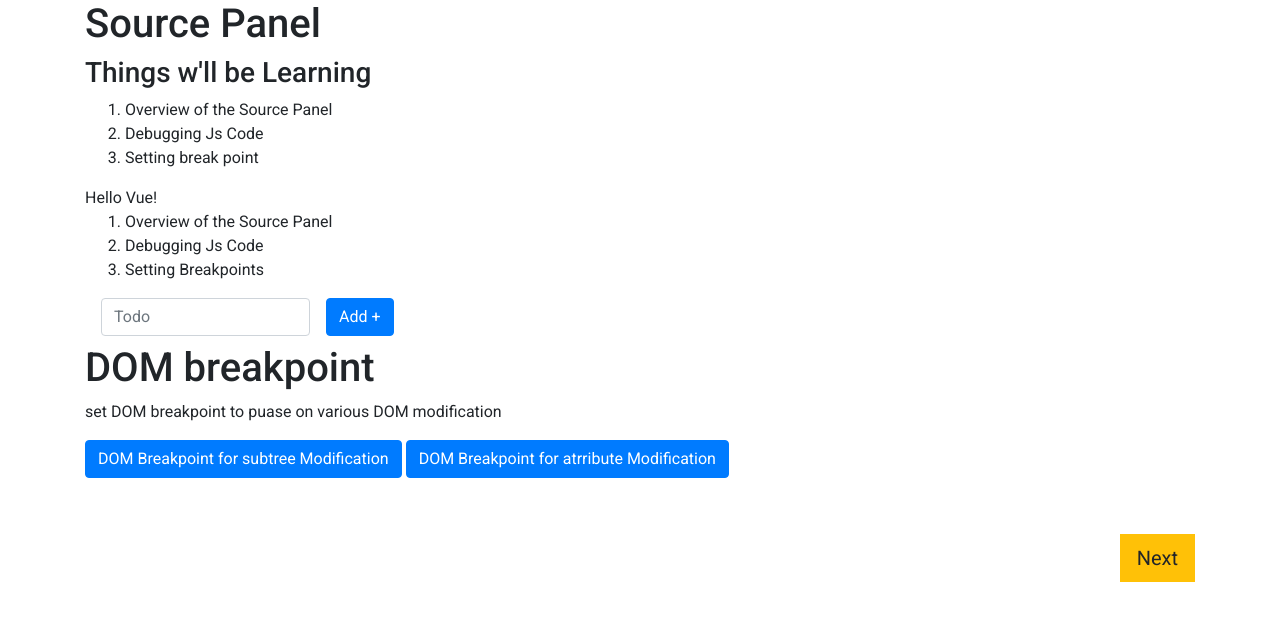
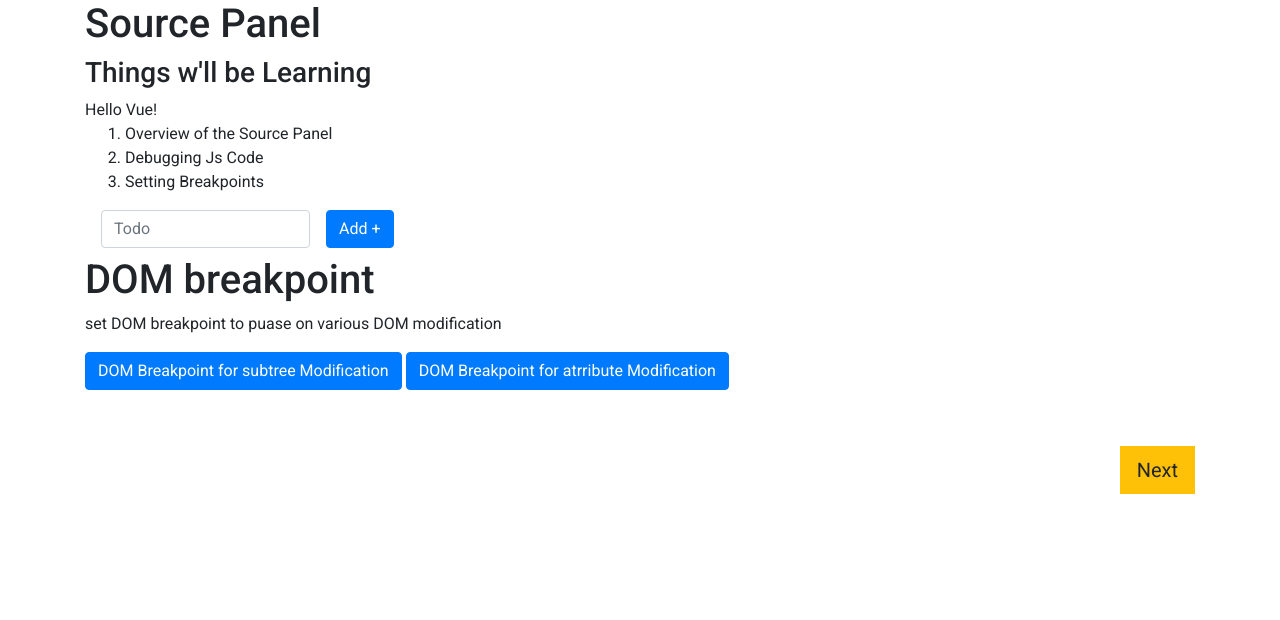
Before and after one commit to jamezzz123/dev-tools-training, a plain HTML site: page breakpoints.html in a window 1280 px wide. Drawn offline with nearby package versions, Linux system fonts and the light colour scheme; files that its build step writes are made by us from their sources; a script that the page names is missing.

Commit message:
cleaning up the code

```diff
--- a/breakpoints.html
+++ b/breakpoints.html
@@ -24,20 +24,12 @@
     <div class="container">
         <h1>Source Panel</h1>
         <h3>Things w'll be Learning</h3>
-        <ol type="1">
-            <li>Overview of the Source Panel</li>
-            <li>Debugging Js Code</li>
-            <li>Setting break point</li>
-        </ol>
         <div id="app">
             {{ message }}
              <ol type="1">
                  <li v-for="todo in todos">
                      {{ todo }}
                  </li>
-                 <!-- <li>Overview of the Source Panel</li>
-                 <li>Debugging Js Code</li>
-                 <li>Setting break point</li> -->
              </ol>
              <form class="form-inline">
                  <div class="form-group mx-sm-3 mb-2">
```
Also changed, not shown: debugging_example.html (+2 -4 lines), js/breakpoint.js (+0 -7 lines).
